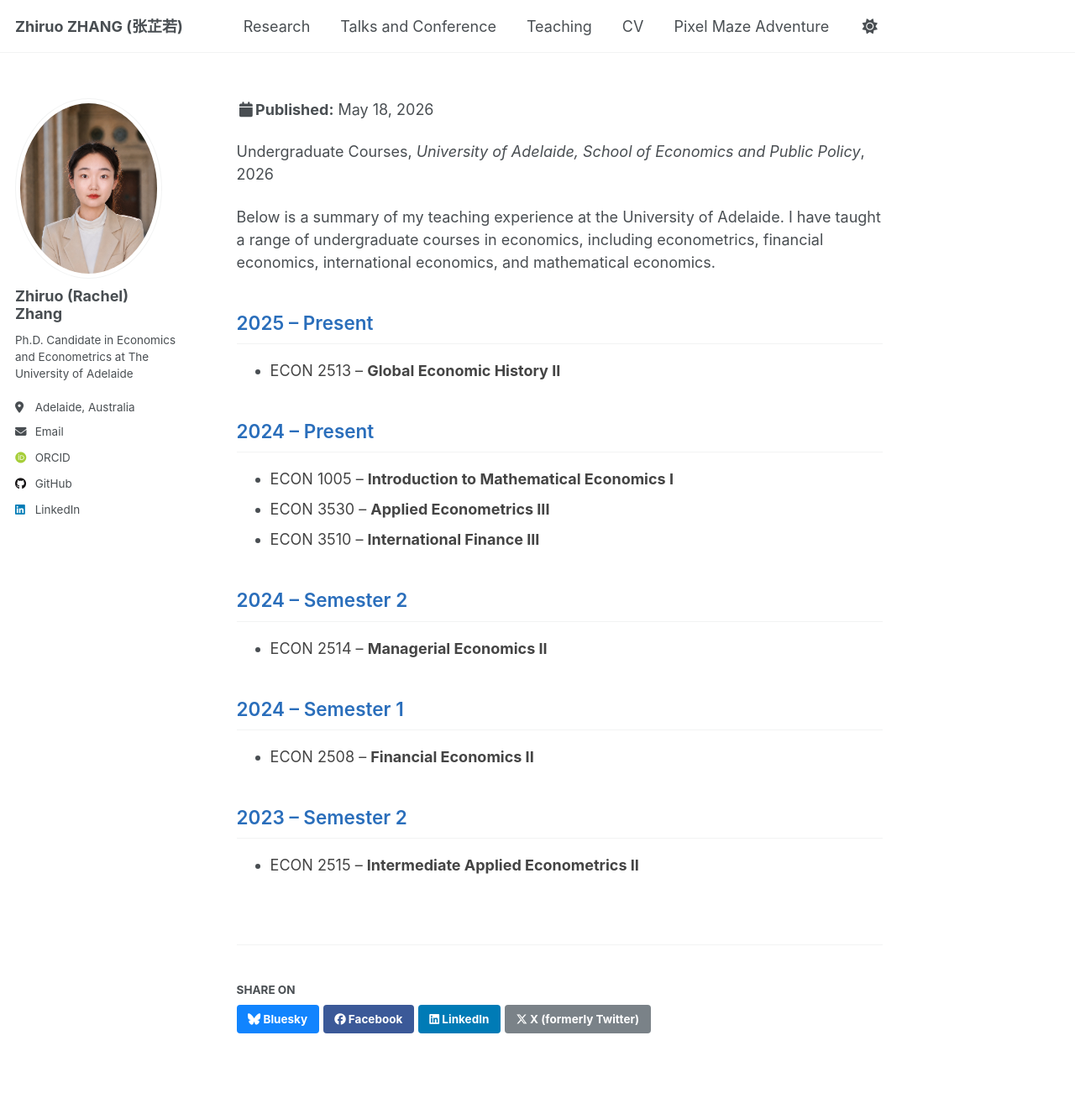
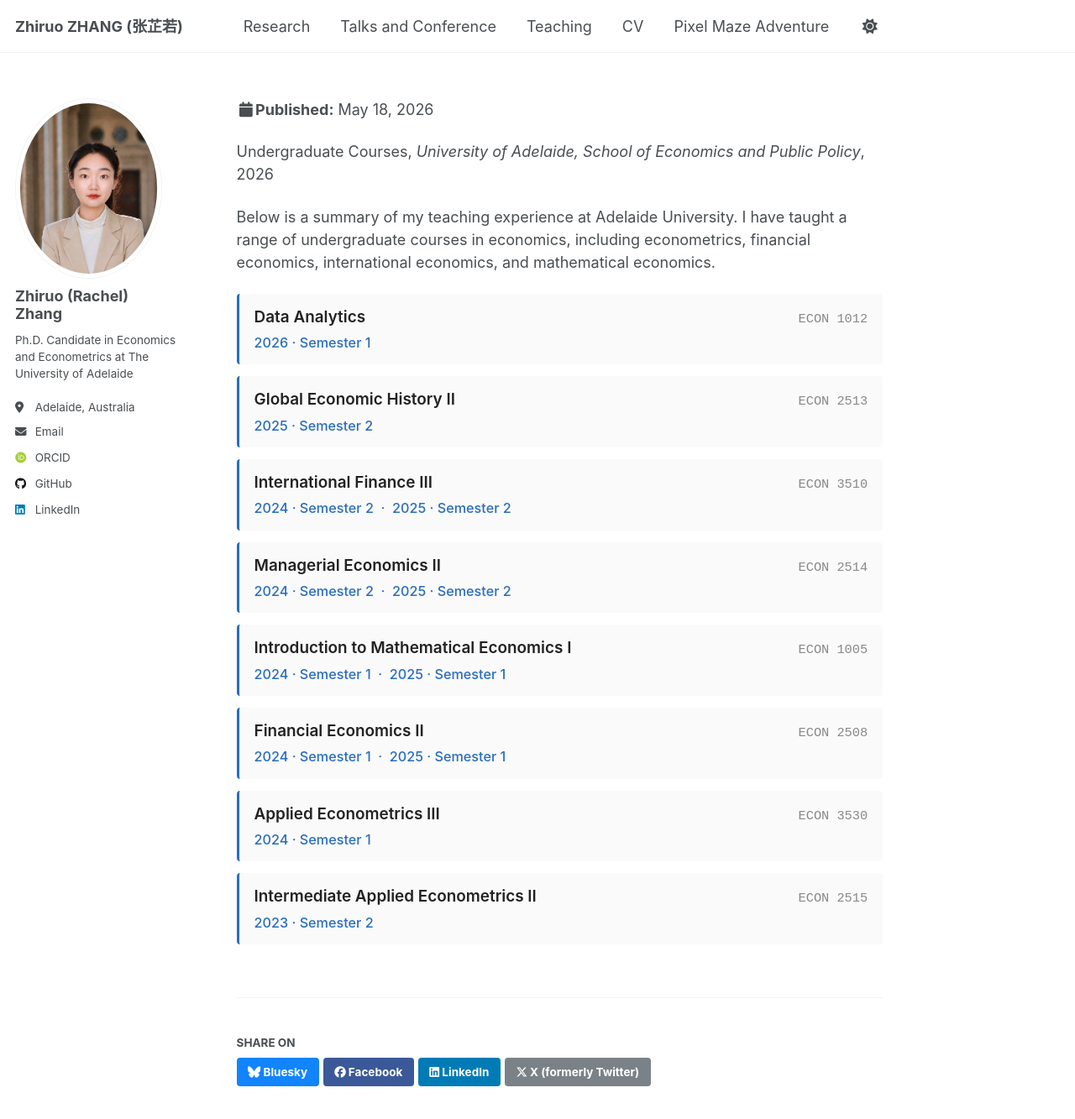
Before and after one commit to zhiruozzr/zhiruozzr.github.io, a Jekyll site: the page built from _teaching/2025-teaching-experience.md, in a window 1280 px wide and 1400 px high. Shown: the top 1333 px of the window at 84% size. Built offline with Jekyll 4.4.1, drawn with Linux system fonts in a browser that asks for light colours; some web fonts are replaced; a script that is not in the unit is left out.

Commit message:
Revise teaching experience details for 2025
Updated course titles and formatting for teaching experience.

```diff
--- a/_teaching/2025-teaching-experience.md
+++ b/_teaching/2025-teaching-experience.md
@@ -7,26 +7,72 @@ venue: "University of Adelaide, School of Economics and Public Policy"
 location: "Adelaide, Australia"
 ---
 
-Below is a summary of my teaching experience at the University of Adelaide. I have taught a range of undergraduate courses in economics, including econometrics, financial economics, international economics, and mathematical economics.
+Below is a summary of my teaching experience at Adelaide University. I have taught a range of undergraduate courses in economics, including econometrics, financial economics, international economics, and mathematical economics.
 
-## <span style="color:#2a6ebb; font-weight:600;">2025 – Present</span>
+<div style="display: grid; gap: 14px; margin-top: 24px;">
 
-- <span style="color:#444;">ECON 2513 – <strong>Global Economic History II</strong></span>
+  <div style="padding: 14px 18px; background: #fafafa; border-left: 3px solid #2a6ebb; border-radius: 4px;">
+    <div style="display: flex; justify-content: space-between; align-items: baseline; flex-wrap: wrap; margin-bottom: 4px;">
+      <div style="font-weight: 600; font-size: 1.05rem; color: #222;">Data Analytics</div>
+      <div style="font-family: monospace; font-size: 0.85rem; color: #888;">ECON 1012</div>
+    </div>
+    <div style="font-size: 0.9rem; color: #2a6ebb; font-weight: 500;">2026 · Semester 1</div>
+  </div>
 
-## <span style="color:#2a6ebb; font-weight:600;">2024 – Present</span>
+  <div style="padding: 14px 18px; background: #fafafa; border-left: 3px solid #2a6ebb; border-radius: 4px;">
+    <div style="display: flex; justify-content: space-between; align-items: baseline; flex-wrap: wrap; margin-bottom: 4px;">
+      <div style="font-weight: 600; font-size: 1.05rem; color: #222;">Global Economic History II</div>
+      <div style="font-family: monospace; font-size: 0.85rem; color: #888;">ECON 2513</div>
+    </div>
+    <div style="font-size: 0.9rem; color: #2a6ebb; font-weight: 500;">2025 · Semester 2</div>
+  </div>
 
-- <span style="color:#444;">ECON 1005 – <strong>Introduction to Mathematical Economics I</strong></span>
-- <span style="color:#444;">ECON 3530 – <strong>Applied Econometrics III</strong></span>
-- <span style="color:#444;">ECON 3510 – <strong>International Finance III</strong></span>
+  <div style="padding: 14px 18px; background: #fafafa; border-left: 3px solid #2a6ebb; border-radius: 4px;">
+    <div style="display: flex; justify-content: space-between; align-items: baseline; flex-wrap: wrap; margin-bottom: 4px;">
+      <div style="font-weight: 600; font-size: 1.05rem; color: #222;">International Finance III</div>
+      <div style="font-family: monospace; font-size: 0.85rem; color: #888;">ECON 3510</div>
+    </div>
+    <div style="font-size: 0.9rem; color: #2a6ebb; font-weight: 500;">2024 · Semester 2 &nbsp;·&nbsp; 2025 · Semester 2</div>
+  </div>
 
-## <span style="color:#2a6ebb; font-weight:600;">2024 – Semester 2</span>
+  <div style="padding: 14px 18px; background: #fafafa; border-left: 3px solid #2a6ebb; border-radius: 4px;">
+    <div style="display: flex; justify-content: space-between; align-items: baseline; flex-wrap: wrap; margin-bottom: 4px;">
+      <div style="font-weight: 600; font-size: 1.05rem; color: #222;">Managerial Economics II</div>
+      <div style="font-family: monospace; font-size: 0.85rem; color: #888;">ECON 2514</div>
+    </div>
+    <div style="font-size: 0.9rem; color: #2a6ebb; font-weight: 500;">2024 · Semester 2 &nbsp;·&nbsp; 2025 · Semester 2</div>
+  </div>
 
-- <span style="color:#444;">ECON 2514 – <strong>Managerial Economics II</strong></span>
+  <div style="padding: 14px 18px; background: #fafafa; border-left: 3px solid #2a6ebb; border-radius: 4px;">
+    <div style="display: flex; justify-content: space-between; align-items: baseline; flex-wrap: wrap; margin-bottom: 4px;">
+      <div style="font-weight: 600; font-size: 1.05rem; color: #222;">Introduction to Mathematical Economics I</div>
+      <div style="font-family: monospace; font-size: 0.85rem; color: #888;">ECON 1005</div>
+    </div>
+    <div style="font-size: 0.9rem; color: #2a6ebb; font-weight: 500;">2024 · Semester 1 &nbsp;·&nbsp; 2025 · Semester 1</div>
+  </div>
 
-## <span style="color:#2a6ebb; font-weight:600;">2024 – Semester 1</span>
+  <div style="padding: 14px 18px; background: #fafafa; border-left: 3px solid #2a6ebb; border-radius: 4px;">
+    <div style="display: flex; justify-content: space-between; align-items: baseline; flex-wrap: wrap; margin-bottom: 4px;">
+      <div style="font-weight: 600; font-size: 1.05rem; color: #222;">Financial Economics II</div>
+      <div style="font-family: monospace; font-size: 0.85rem; color: #888;">ECON 2508</div>
+    </div>
+    <div style="font-size: 0.9rem; color: #2a6ebb; font-weight: 500;">2024 · Semester 1 &nbsp;·&nbsp; 2025 · Semester 1</div>
+  </div>
 
-- <span style="color:#444;">ECON 2508 – <strong>Financial Economics II</strong></span>
+  <div style="padding: 14px 18px; background: #fafafa; border-left: 3px solid #2a6ebb; border-radius: 4px;">
+    <div style="display: flex; justify-content: space-between; align-items: baseline; flex-wrap: wrap; margin-bottom: 4px;">
+      <div style="font-weight: 600; font-size: 1.05rem; color: #222;">Applied Econometrics III</div>
+      <div style="font-family: monospace; font-size: 0.85rem; color: #888;">ECON 3530</div>
+    </div>
+    <div style="font-size: 0.9rem; color: #2a6ebb; font-weight: 500;">2024 · Semester 1</div>
+  </div>
 
-## <span style="color:#2a6ebb; font-weight:600;">2023 – Semester 2</span>
+  <div style="padding: 14px 18px; background: #fafafa; border-left: 3px solid #2a6ebb; border-radius: 4px;">
+    <div style="display: flex; justify-content: space-between; align-items: baseline; flex-wrap: wrap; margin-bottom: 4px;">
+      <div style="font-weight: 600; font-size: 1.05rem; color: #222;">Intermediate Applied Econometrics II</div>
+      <div style="font-family: monospace; font-size: 0.85rem; color: #888;">ECON 2515</div>
+    </div>
+    <div style="font-size: 0.9rem; color: #2a6ebb; font-weight: 500;">2023 · Semester 2</div>
+  </div>
 
-- <span style="color:#444;">ECON 2515 – <strong>Intermediate Applied Econometrics II</strong></span>
+</div>
```
